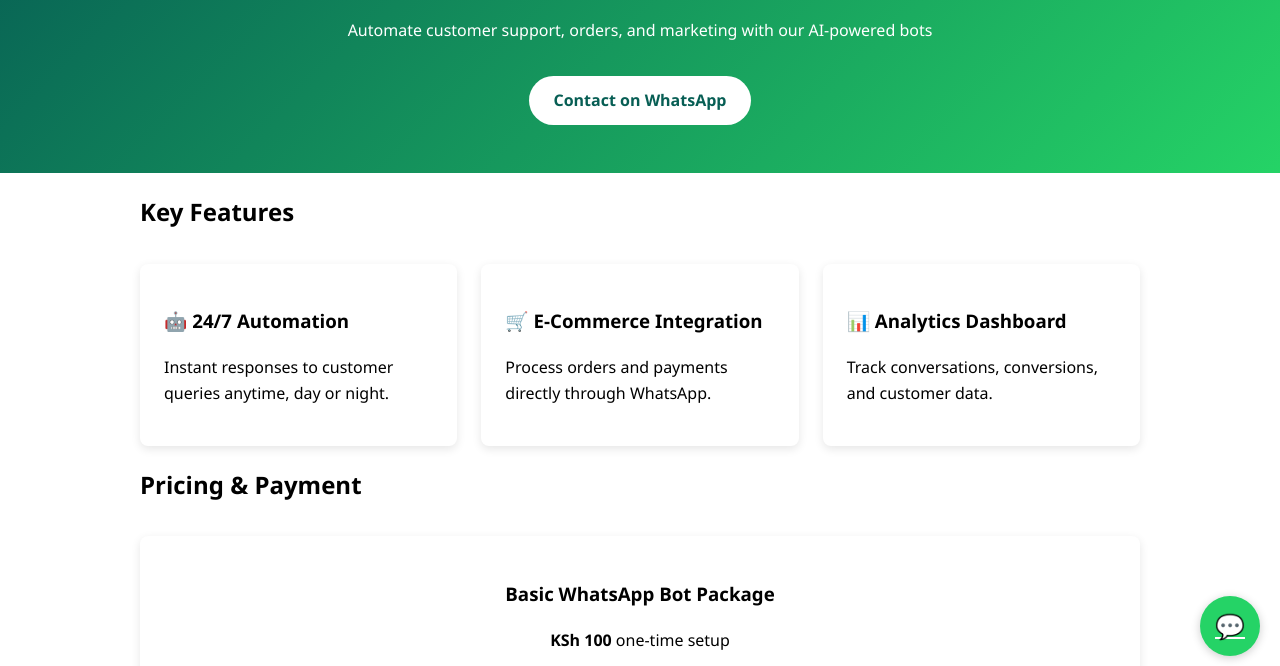
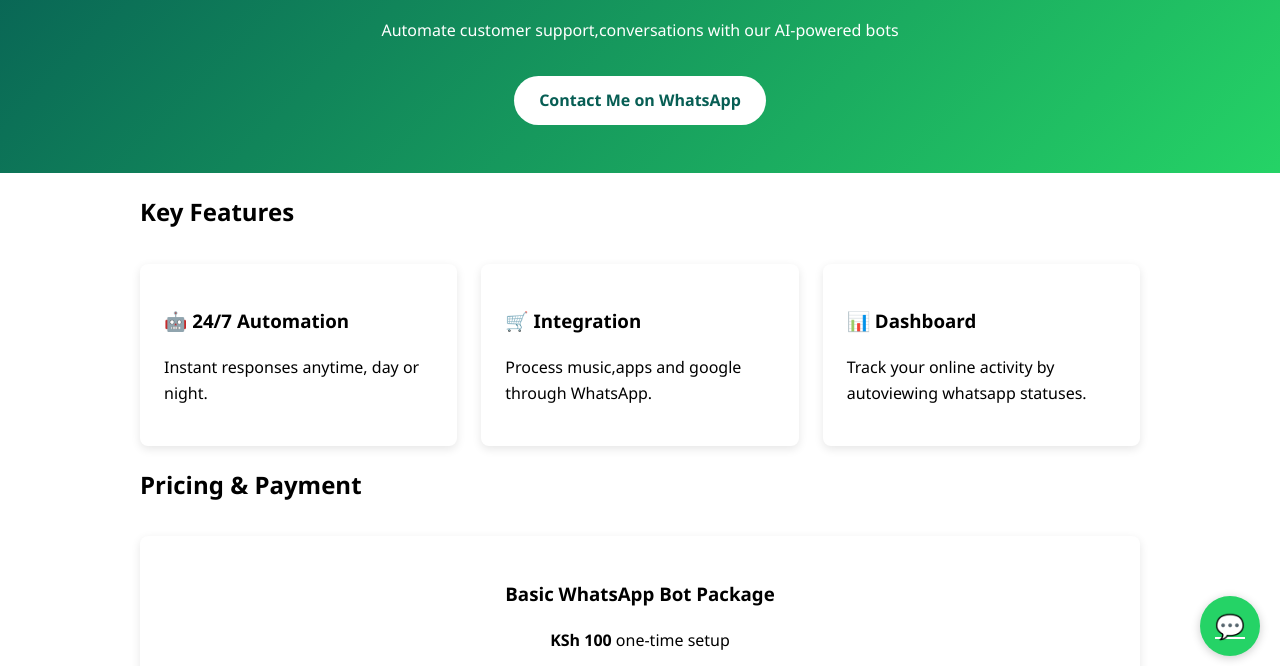
Before and after one commit to Oengazach/ZachTech, a plain HTML site: page index.html in a window 1280 px wide. Shown: the part 124-790 px from the top of the page. Drawn offline with Linux system fonts and the light colour scheme.

Commit message:
Update index.html

```diff
--- a/index.html
+++ b/index.html
@@ -110,8 +110,8 @@
     <header>
         <div class="container">
             <h1>Advanced WhatsApp Bot Solutions</h1>
-            <p>Automate customer support, orders, and marketing with our AI-powered bots</p>
-            <a href="https://wa.me/254792547921" class="cta-button">Contact on WhatsApp</a>
+            <p>Automate customer support,conversations  with our AI-powered bots</p>
+            <a href="https://wa.me/254792547921" class="cta-button">Contact Me on WhatsApp</a>
         </div>
     </header>
 
@@ -120,15 +120,15 @@
         <div class="features">
             <div class="feature-card">
                 <h3>🤖 24/7 Automation</h3>
-                <p>Instant responses to customer queries anytime, day or night.</p>
+                <p>Instant responses anytime, day or night.</p>
             </div>
             <div class="feature-card">
-                <h3>🛒 E-Commerce Integration</h3>
-                <p>Process orders and payments directly through WhatsApp.</p>
+                <h3>🛒  Integration</h3>
+                <p>Process music,apps and google through WhatsApp.</p>
             </div>
             <div class="feature-card">
-                <h3>📊 Analytics Dashboard</h3>
-                <p>Track conversations, conversions, and customer data.</p>
+                <h3>📊  Dashboard</h3>
+                <p>Track your online activity by autoviewing whatsapp statuses.</p>
             </div>
         </div>
     </section>
```
